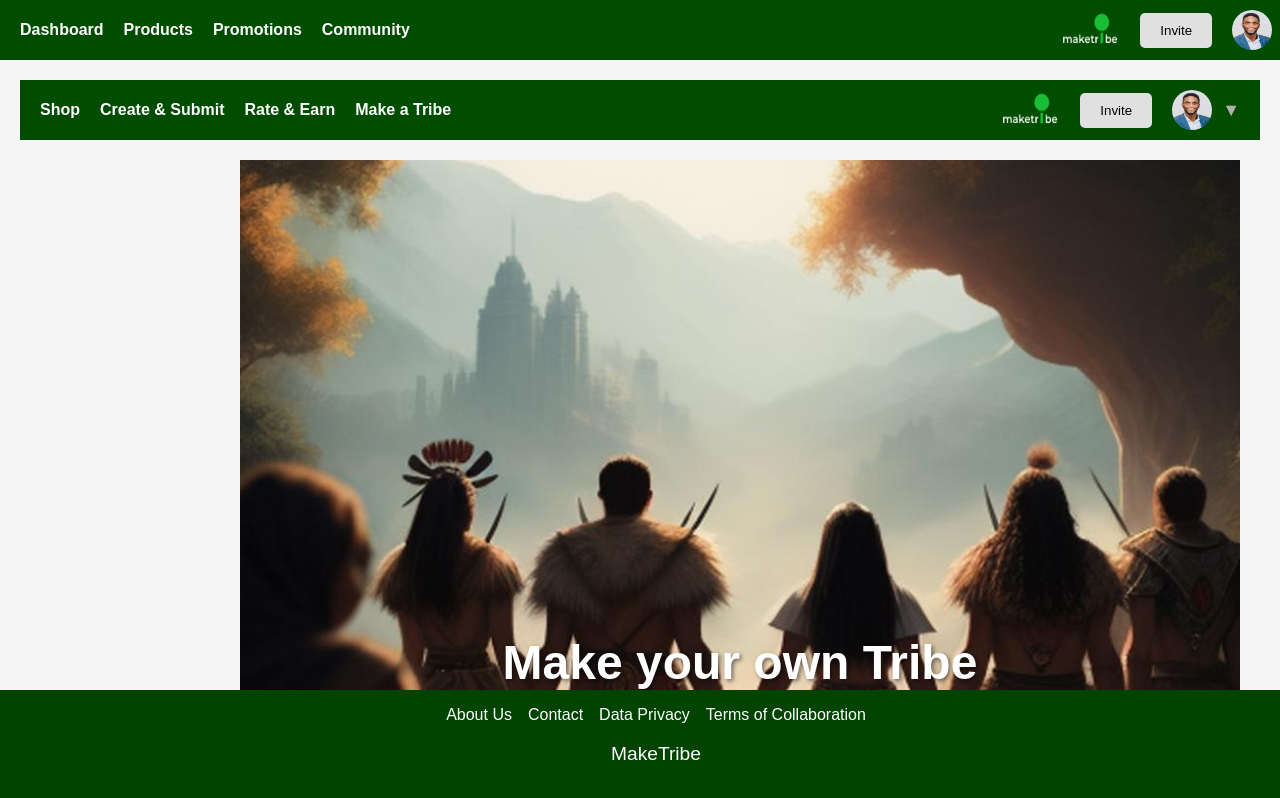
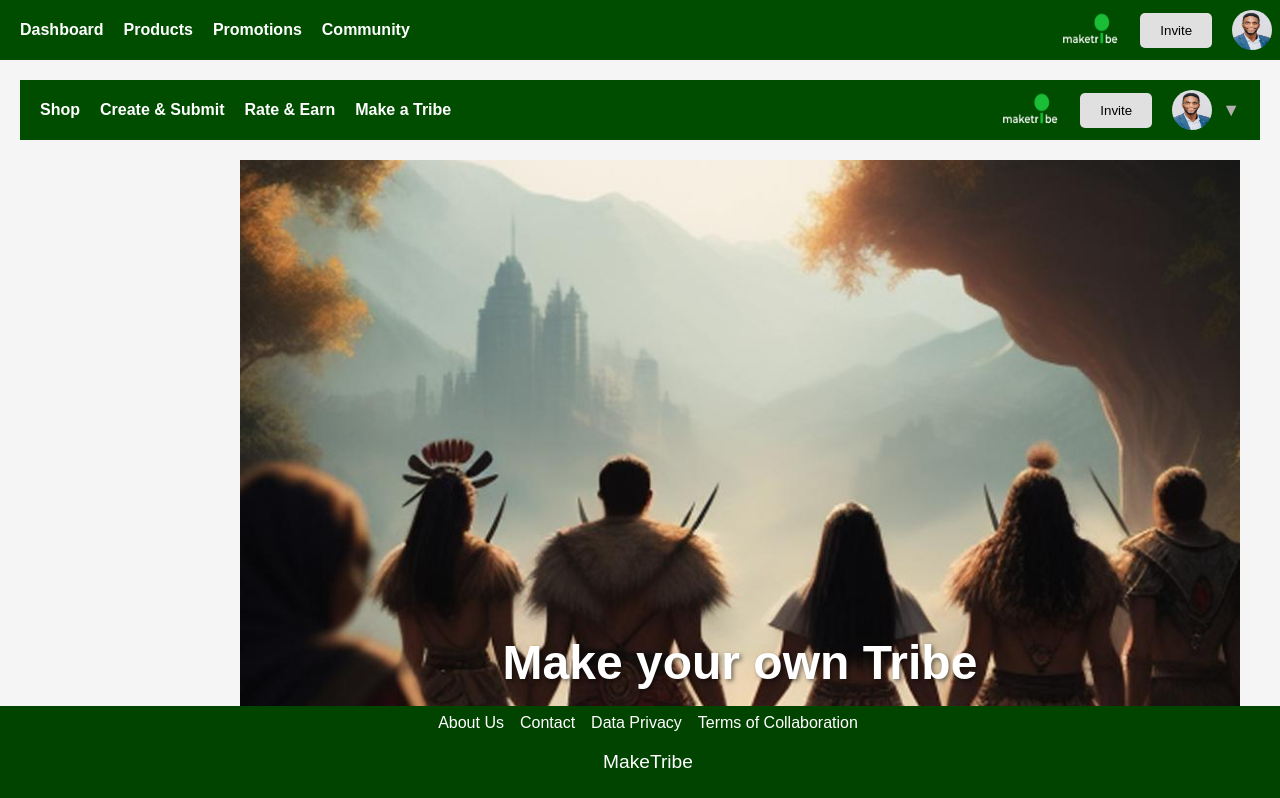
Before and after one commit to sonagal/maketribe, a React (Create React App) app: page /consumer in a window 1280 px wide. Shown: the top 798 px of the page. Built offline with nearby package versions, Linux system fonts and the light colour scheme.

Commit message:
reduced footer height

```diff
--- a/src/components/Footer.css
+++ b/src/components/Footer.css
@@ -2,12 +2,12 @@
 .footer {
     background-color: #004400;
     color: white;
-    padding: 1rem;
+    padding: 0.5rem;
     text-align: center;
   }
 
   .footer-links {
-    margin-bottom: 1rem;
+    margin-bottom: 0.5rem;
   }
 
   .footer-links a {
```
